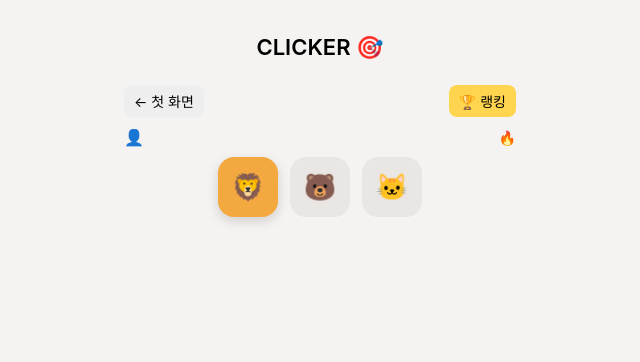
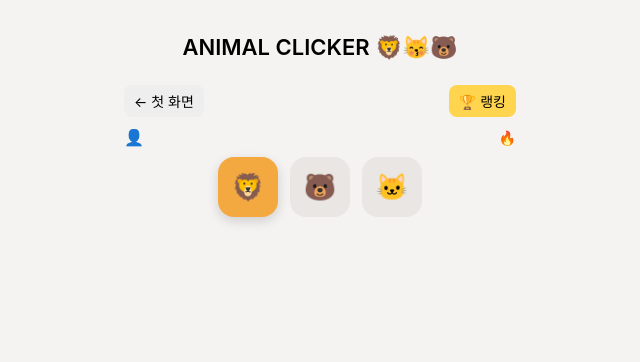
Before and after one commit to naeuun/clicker, a Django app: template clicker_prj/clicker/templates/clicker/index.html in a window 1280 px wide. Shown: the top 362 px of the page, without its empty margins (320-960 px from the left). Run offline with Django 5.2, Linux system fonts and the light colour scheme; the template is opened without the code that fills it, so the values that code supplies are empty.

Commit message:
fix:title

```diff
--- a/clicker_prj/clicker/templates/clicker/index.html
+++ b/clicker_prj/clicker/templates/clicker/index.html
@@ -14,7 +14,7 @@
     <div class="wrapper">
       <!-- 상단 -->
       <div class="header">
-        <h2 class="title">CLICKER 🎯</h2>
+        <h2 class="title">ANIMAL CLICKER 🦁😽🐻</h2>
 
         <!-- 상단 네비 -->
         <div class="top-nav">
--- a/clicker_prj/clicker/templates/clicker/start.html
+++ b/clicker_prj/clicker/templates/clicker/start.html
@@ -16,7 +16,7 @@
 <h2 class="title">
 ANIMAL CLICKER 🦁😽🐻
 </h2>
-<p> 동물들을 마음껏 클릭하세요.✨</p>
+<p> 키보드 소리와 함께 동물들을 마음껏 클릭하세요.✨</p>
 
 
 <!-- 로그인 박스 -->
```
